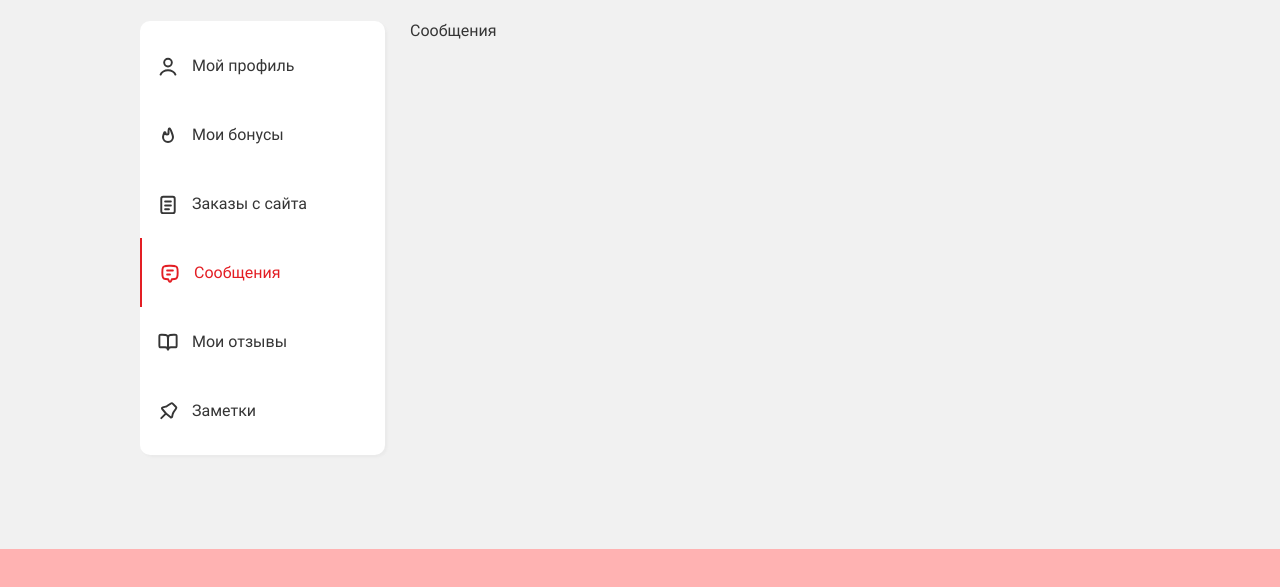
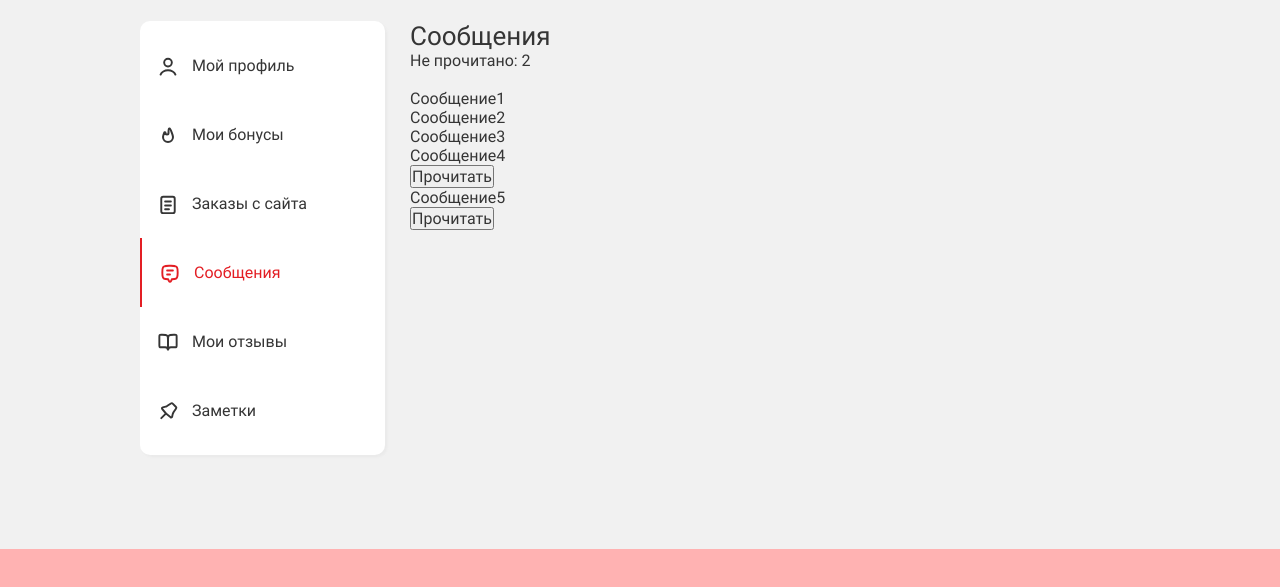
Before and after one commit to Evgeny-Mufteev/order-lk, a website: page src/index.html in a window 1280 px wide. Both pictures are taken after a click on the button "Сообщения". Shown: the part 337-924 px from the top of the page. Drawn offline with nearby package versions, Linux system fonts and the light colour scheme; files that its build step writes are made by us from their sources.

Commit message:
feat: add test counter for messages

```diff
--- a/src/index.html
+++ b/src/index.html
@@ -1004,7 +1004,21 @@
               <p>Заказы с сайта</p>
             </div>
             <div class="tabs__item content__item">
-              <p>Сообщения</p>
+
+              <section class="message">
+                <div class="message__head">
+                  <h3>Сообщения</h3>
+                  <span class="message__counter"></span><br><br>
+                </div>
+                <ul class="message__list">
+                  <li class="message__list-item messages__item--read"><p>Сообщение1</p></li>
+                  <li class="message__list-item messages__item--read"><p>Сообщение2</p></li>
+                  <li class="message__list-item messages__item--read"><p>Сообщение3</p></li>
+                  <li class="message__list-item"><p>Сообщение4</p></li>
+                  <li class="message__list-item"><p>Сообщение5</p></li>
+                </ul>
+              </section>
+
             </div>
             <div class="tabs__item content__item">
               <p>Мои отзывы</p>
--- a/src/scripts/index.js
+++ b/src/scripts/index.js
@@ -1,4 +1,37 @@
 'use strict';
 document.addEventListener('DOMContentLoaded', () => {
-  console.log('index');
+
+  const counter = (listElements, showCounter) => {
+    const list = document.querySelectorAll(listElements)
+    const show = document.querySelector(showCounter)
+
+    let count = 0
+
+    for (let i = 0; i < list.length; i++) {
+      if (!list[i].classList.contains('messages__item--read')) {
+        count++
+      }
+    }
+
+    show.innerHTML = `Не прочитано: ${count}`
+
+    for (let i = 0; i < list.length; i++) {
+      if (!list[i].classList.contains('messages__item--read')) {
+        const deleteBtn = document.createElement("button")
+        deleteBtn.classList.add('delete')
+        deleteBtn.innerHTML = 'Прочитать'
+        list[i].appendChild(deleteBtn)
+
+        deleteBtn.addEventListener('click', () => {
+          list[i].classList.add('messages__item--read')
+          deleteBtn.remove()
+          count--
+          show.innerHTML = `Не прочитано: ${count}`
+        })
+      }
+    }
+  }
+
+  counter('.message__list-item', '.message__counter')
+
 });
```
Also changed, not shown: 1 other file.
